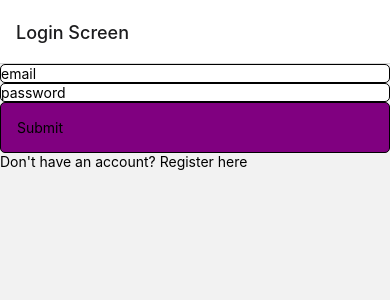
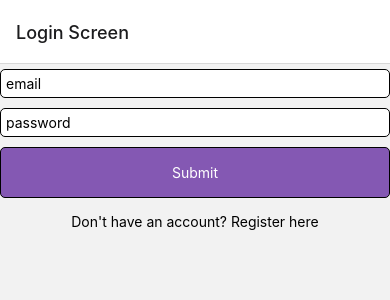
Before and after one commit to frorellana/ParkAlert, a React Native app: screen / in a window 390 px wide. Shown: the top 300 px of the page. Built offline with nearby package versions, Linux system fonts and the light colour scheme.

Commit message:
used react context to render appstack / authstack

```diff
--- a/App.js
+++ b/App.js
@@ -5,24 +5,28 @@ import { createStackNavigator } from '@react-navigation/stack';
 import AddSpot from './screens/AddSpot';
 import FindCar from './screens/FindCar';
 import Clear from './screens/Clear';
-import AuthStack from './routes/AuthSatck';
+import Router from './routes/Router';
+import { AuthProvider } from './contexts/auth';
 const Stack = createStackNavigator();
 
 export default function App() {
   return (
-    <NavigationContainer>
-      {/* <Stack.Navigator>
-        <Stack.Screen
-          name="Main Menu"
-          component={Home}
-          options={{ headerShown: false }}
-        />
-        <Stack.Screen name="AddSpot" component={AddSpot} />
-        <Stack.Screen name="FindCar" component={FindCar} />
-        <Stack.Screen name="Clear" component={Clear} />
-      </Stack.Navigator> */}
-      <AuthStack />
-    </NavigationContainer>
+    // <NavigationContainer>
+    //   {/* <Stack.Navigator>
+    //     <Stack.Screen
+    //       name="Main Menu"
+    //       component={Home}
+    //       options={{ headerShown: false }}
+    //     />
+    //     <Stack.Screen name="AddSpot" component={AddSpot} />
+    //     <Stack.Screen name="FindCar" component={FindCar} />
+    //     <Stack.Screen name="Clear" component={Clear} />
+    //   </Stack.Navigator> */}
+    //   <AuthStack />
+    // </NavigationContainer>
+    <AuthProvider>
+      <Router />
+    </AuthProvider>
   );
 }
 
--- a/components/CustomButton.js
+++ b/components/CustomButton.js
@@ -3,20 +3,29 @@ import { Text, StyleSheet, Pressable } from 'react-native';
 
 export default function CustomButton({ onPress }) {
   return (
-    <Pressable style={styles.container} onPress={onPress}>
-      <Text>Submit</Text>
+    <Pressable
+      style={({ pressed }) => {
+        return [
+          { backgroundColor: pressed ? '#D0BDF4' : '#8458B3' },
+          styles.container,
+        ];
+      }}
+      onPress={onPress}
+    >
+      <Text style={styles.input}>Submit</Text>
     </Pressable>
   );
 }
 
 const styles = StyleSheet.create({
   container: {
-    backgroundColor: 'purple',
     width: '100%',
     borderColor: 'e8e8e8',
     borderRadius: 5,
     borderWidth: 1,
     padding: 16,
+    marginVertical: 5,
+    alignItems: 'center',
   },
 
   input: {
--- a/components/CustomInput.js
+++ b/components/CustomInput.js
@@ -27,6 +27,8 @@ const styles = StyleSheet.create({
     borderColor: 'e8e8e8',
     borderRadius: 5,
     borderWidth: 1,
+    marginVertical: 5,
+    padding: 5,
   },
 
   input: {},
--- /dev/null
+++ b/components/Loading.js
@@ -0,0 +1,10 @@
+import React from 'react';
+import { View, ActivityIndicator } from 'react-native';
+
+export default function Loading() {
+  return (
+    <View style={{ flex: 1, justifyContent: 'center' }}>
+      <ActivityIndicator color={'#000'} animating={true} size="small" />
+    </View>
+  );
+}
--- /dev/null
+++ b/contexts/auth.js
@@ -0,0 +1,50 @@
+import React, { useContext, useState, createContext, useEffect } from 'react';
+import AsyncStorage from '@react-native-async-storage/async-storage';
+const AuthContext = createContext({});
+
+const AuthProvider = ({ children }) => {
+  const [authData, setAuthData] = useState({});
+  const [load, setLoad] = useState(true);
+  useEffect(() => {
+    dataFromStorage();
+  }, []);
+  const dataFromStorage = async () => {
+    const response = await AsyncStorage.getItem('@AuthData');
+    const data = await JSON.parse(response);
+    console.log('this is data from storage', data);
+    setAuthData(data);
+    setLoad(false);
+  };
+  console.log('authProvider', authData);
+  const loginRequest = async () => {
+    const mockFetch = () => {
+      return new Promise((resolve) => {
+        setTimeout(() => {
+          resolve({
+            email: 'abc@gmail.com',
+            name: 'Lucas Garcez',
+          });
+        }, 1000);
+      });
+    };
+    const res = await mockFetch();
+    setAuthData(res);
+    AsyncStorage.setItem('@AuthData', JSON.stringify(res));
+  };
+
+  const logoutRequest = async () => {
+    setAuthData(undefined);
+    await AsyncStorage.removeItem('@AuthData');
+  };
+
+  return (
+    // what do we want consumers to have access to?
+    <AuthContext.Provider
+      value={{ authData, loginRequest, logoutRequest, load }}
+    >
+      {children}
+    </AuthContext.Provider>
+  );
+};
+
+export { AuthContext, AuthProvider };
--- a/package.json
+++ b/package.json
@@ -9,6 +9,7 @@
     "web": "expo start --web"
   },
   "dependencies": {
+    "@react-native-async-storage/async-storage": "^1.17.11",
     "@react-native-community/masked-view": "^0.1.11",
     "@react-navigation/native": "^6.1.6",
     "@react-navigation/stack": "^6.3.16",
--- a/routes/AuthSatck.js
+++ b/routes/AuthStack.js
@@ -2,6 +2,7 @@ import React from 'react';
 import { createStackNavigator } from '@react-navigation/stack';
 import Login from '../screens/Login';
 import Register from '../screens/Register';
+
 const Stack = createStackNavigator();
 
 export default function AuthStack() {
--- /dev/null
+++ b/routes/Router.js
@@ -0,0 +1,22 @@
+import React, { useContext } from 'react';
+import { NavigationContainer } from '@react-navigation/native';
+import { createStackNavigator } from '@react-navigation/stack';
+
+import AppStack from './AppStack';
+import AuthStack from './AuthStack';
+import { AuthContext } from '../contexts/auth';
+import Loading from '../components/Loading';
+
+export default function Router() {
+  const context = useContext(AuthContext);
+  if (context.load) {
+    return <Loading />;
+  }
+
+  return (
+    <NavigationContainer>
+      {console.log('context.authData:', context.authData)}
+      {context.authData ? <AppStack /> : <AuthStack />}
+    </NavigationContainer>
+  );
+}
--- a/screens/AddSpot.js
+++ b/screens/AddSpot.js
@@ -1,10 +1,12 @@
 import React from 'react';
 import { View, Text } from 'react-native';
+import CustomInput from '../components/CustomInput';
 
 export default function AddSpot() {
   return (
     <View>
       <Text>Add your parking here</Text>
+      <CustomInput />
     </View>
   );
 }
--- a/screens/Home.js
+++ b/screens/Home.js
@@ -1,4 +1,4 @@
-import React from 'react';
+import React, { useContext } from 'react';
 import { StatusBar } from 'expo-status-bar';
 import {
   StyleSheet,
@@ -8,11 +8,13 @@ import {
   FlatList,
   Pressable,
   ScrollView,
+  Button,
 } from 'react-native';
 import { SafeAreaView } from 'react-native-safe-area-context';
-// import { ScrollView } from 'react-native-gesture-handler';
+import { AuthContext } from '../contexts/auth';
 
 export default function Home({ navigation }) {
+  const context = useContext(AuthContext);
   const DATA = [
     { text: 'Add Parking Spot', navigation: 'AddSpot' },
     { text: 'Find Car', navigation: 'FindCar' },
@@ -48,6 +50,7 @@ export default function Home({ navigation }) {
               <Text style={styles.titleText}>{item.text}</Text>
             </Pressable>
           ))}
+          <Button title="SignOut" onPress={context.logoutRequest} />
           {/* <FlatList
             style={styles.list}
             data={DATA}
--- a/screens/Login.js
+++ b/screens/Login.js
@@ -1,4 +1,5 @@
-import React, { useState } from 'react';
+import React, { useContext, useState } from 'react';
+import { AuthContext } from '../contexts/auth';
 import { StatusBar } from 'expo-status-bar';
 import {
   StyleSheet,
@@ -16,9 +17,11 @@ import CustomButton from '../components/CustomButton';
 export default function Login({ navigation }) {
   const [email, setEmail] = useState('');
   const [password, setPassword] = useState('');
+  const context = useContext(AuthContext);
 
-  const handleOnPress = () => {
+  const onPress = () => {
     console.log('i am logged in with', email, password);
+    context.loginRequest();
   };
   return (
     <SafeAreaView>
@@ -29,10 +32,25 @@ export default function Login({ navigation }) {
         setValue={setPassword}
         secureTextEntry={true}
       />
-      <CustomButton onPress={handleOnPress} />
-      <Pressable onPress={() => navigation.navigate('Register')}>
-        <Text>Don't have an account? Register here</Text>
-      </Pressable>
+      <CustomButton onPress={onPress} />
+      {/* <Pressable
+        onPress={() => navigation.navigate('Register')}
+        style={styles.submitButton}
+      > */}
+      <Text
+        onPress={() => navigation.navigate('Register')}
+        style={styles.registerLink}
+      >
+        Don't have an account? Register here
+      </Text>
+      {/* </Pressable> */}
     </SafeAreaView>
   );
 }
+
+const styles = StyleSheet.create({
+  registerLink: {
+    alignSelf: 'center',
+    marginVertical: 10,
+  },
+});
```
Also changed, not shown: contexts/authProvider.js (deleted, +0 -13 lines), 1 other file (tests, documents, lock files or other folders).
